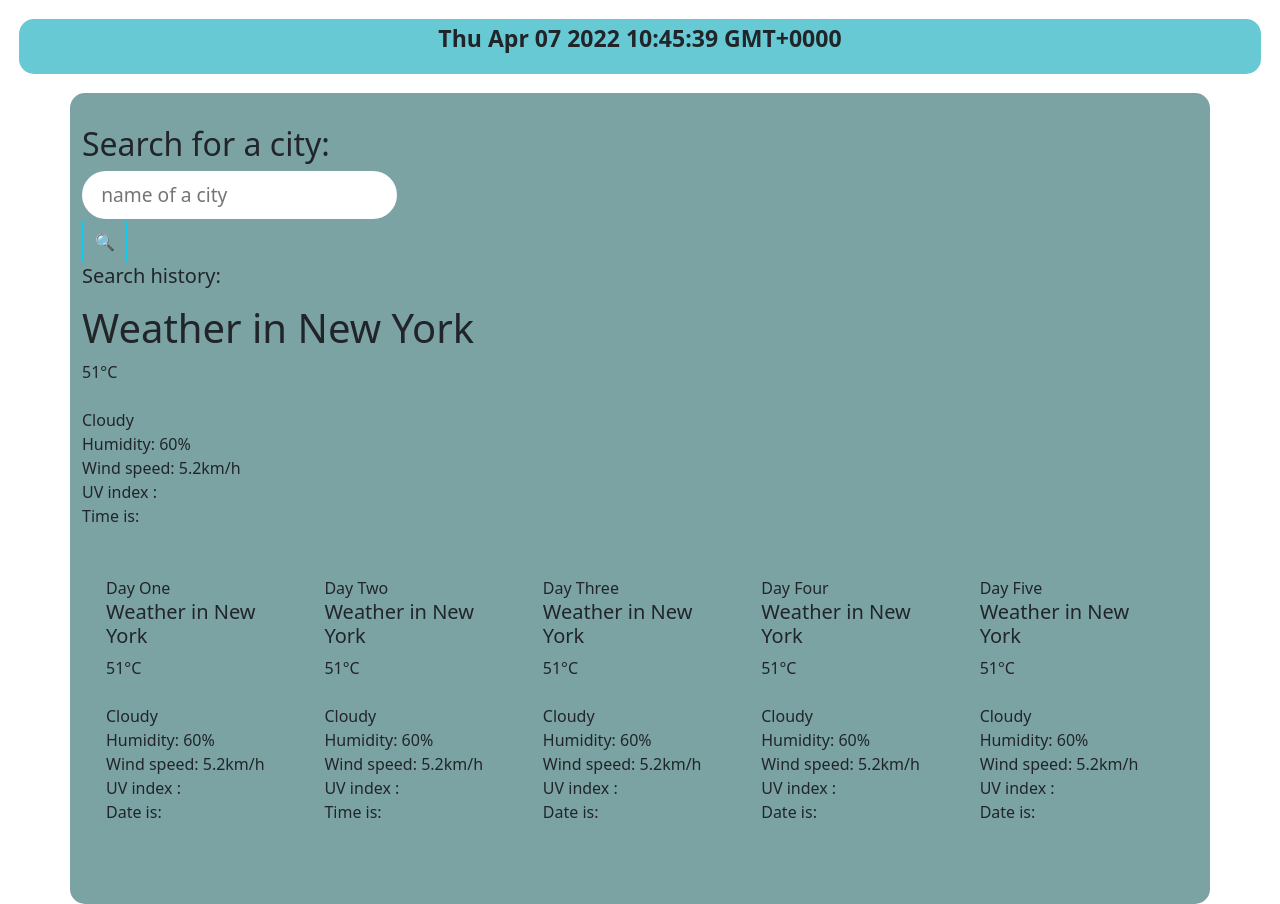
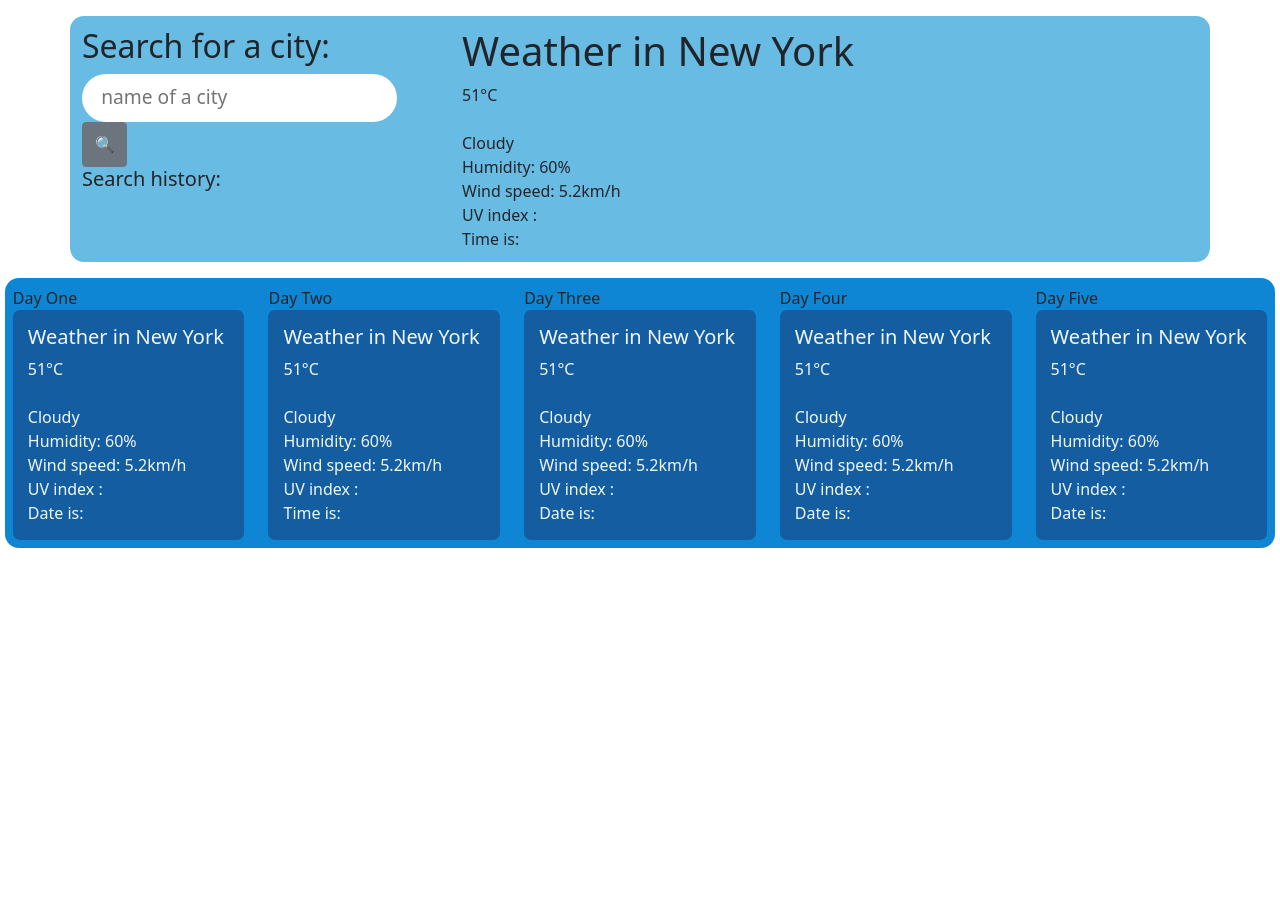
Before and after one commit to Moekabba/weather-dasboard, a plain HTML site: page index.html in a window 1280 px wide. After the commit the page ends 800 px from the top, so only its background shows below. Drawn offline with nearby package versions, Linux system fonts and the light colour scheme.

Commit message:
work on css

```diff
--- a/assets/app.js
+++ b/assets/app.js
@@ -1,9 +1,8 @@
 // my Api key to be use
 var myApiKey = "ecdc2e3e10911d9dd68cf81fb00dced1";
 var lat = 51.5073219;
-var lot = -0.1276474;
-// api with uv but can't accept q as location
-// https://api.openweathermap.org/data/2.5/onecall?lat=33.44&lon=-94.04&exclude&exclude=hourly,minutely,alerts&appid=ecdc2e3e10911d9dd68cf81fb00dced1
+var lon = -0.1276474;
+
 // Dom Elements
 var searchButton = document.getElementById("search-btn");
 var formEl = document.getElementById("form");
@@ -17,20 +16,24 @@ var humidEl = document.getElementById("humidity");
 var windEl = document.getElementById("wind");
 var uviEl = document.getElementById("UV");
 var timeEl = document.getElementById("time");
-// current day usiing moment.js (find a way to connect with search input so you can see different cities time)
+// current day usiing moment.js
 var today = moment();
 $("#currentDay").text(today);
-// -------
+// ------- get api fucntion to fetch in
 function getApi(name) {
   // searchHistory.innerHTML = " ";
   // console.log("HELLO");
   var requestUrl =
-    " https://api.openweathermap.org/data/2.5/onecall?lat=51.5073219&lon=-0.1276474&units=metric&exclude=minutely,hourly&appid=ecdc2e3e10911d9dd68cf81fb00dced1";
+    " https://api.openweathermap.org/data/2.5/onecall?lat=" +
+    lat +
+    "&lon=" +
+    lon +
+    "&units=metric&exclude=minutely,hourly&appid=ecdc2e3e10911d9dd68cf81fb00dced1";
 
   // "https://api.openweathermap.org/data/2.5/weather?q=" +
   // name +
   // "&units=metric&appid=ecdc2e3e10911d9dd68cf81fb00dced1";
-
+  // calling url
   fetch(requestUrl)
     .then(function (response) {
       console.log(response);
@@ -164,3 +167,7 @@ var formSubmitHandler = function (event) {
 };
 
 formEl.addEventListener("submit", formSubmitHandler);
+
+// todo ===>
+// set save input value with local Storage and render them.
+// make api url my dynamic
--- a/assets/style.css
+++ b/assets/style.css
@@ -1,11 +1,7 @@
 body {
   margin: 0;
-  /* display: flex; */
-  /* justify-content: center; */
   align-items: center;
-  height: 50vh;
-  /* why i cn't change bg color ? */
-  background-color: rgb(47, 203, 203);
+  height: 80vh;
   font-family: "Open Sans", sans-serif;
 }
 
@@ -13,23 +9,37 @@ body {
   display: flex;
   justify-content: center;
   font-size: larger;
-  background: rgb(103, 201, 211);
   border-radius: 15px;
   margin: 1em;
   padding: 2px;
 }
-#currentDay {
+/* #currentDay {
   font-size: 120%;
   font-weight: bolder;
-}
+} */
 
 .container {
-  background: #7ca3a4;
-  padding: 2rem;
-  border-radius: 15px;
-  width: 100%;
-  max-width: 420px;
+  background: #68bbe3;
+  padding: 0.7rem;
+  border-radius: 14px;
+
   margin: 1em;
+}
+.container2 {
+  background: #0e86d4;
+  padding: 0.5rem;
+  border-radius: 14px;
+  margin: 0.3em;
+}
+.day-one,
+.day-two,
+.day-three,
+.day-four,
+.day-five {
+  background: #145da0;
+  color: aliceblue;
+  padding: 15px;
+  border-radius: 7px;
 }
 
 button {
@@ -37,18 +47,12 @@ button {
   width: 45px;
   cursor: pointer;
 }
+
 input.search-bar {
   border: none;
-  /* outline: none; */
+  outline: none;
   padding: 0.5em 1em;
   border-radius: 24px;
-  background: #7c7c7c2b;
-  background-color: white;
-  /* color: rgb(39, 37, 37); */
   font-family: inherit;
   font-size: 120%;
 }
-
-.description {
-  text-transform: capitalize;
-}
--- a/index.html
+++ b/index.html
@@ -14,16 +14,9 @@
     <title>Weather Dashboard</title>
   </head>
   <body>
-    <!-- <header></header> -->
-    <header class="jumbotron">
-      <br />
-      <p id="currentDay" class="lead">Today is:</p>
-    </header>
-
     <div class="container">
       <div class="row">
-        <div class="col-md-4">
-          <!-- Content -->
+        <div class="col-4">
           <h2>Search for a city:</h2>
           <form id="form">
             <input
@@ -33,16 +26,19 @@
               placeholder="name of a city"
             />
             <!-- my button  -->
-            <button type="submit" id="search-btn" class="btn btn-outline-info">
+            <button
+              type="submit"
+              id="search-btn"
+              class="btn btn-outline-secondary btn-secondary"
+            >
               🔍
             </button>
           </form>
 
           <h5>Search history:</h5>
-          <ul class="col-4 mb-3"></ul>
+          <ul class="col mb-3"></ul>
         </div>
-
-        <div class="col-lg-12">
+        <div class="col-6">
           <!-- Content -->
           <h1 id="city">Weather in New York</h1>
           <div id="temp">51°C</div>
@@ -52,11 +48,16 @@
           <div id="wind">Wind speed: 5.2km/h</div>
           <div id="UV">UV index :</div>
           <div id="time">Time is:</div>
+        </div>
+      </div>
+    </div>
+
     <!-- future days container -->
-          <div class="container">
+    <div class="container2">
       <div class="row">
-              <div class="col ">Day One
-                <div id="day-one">
+        <div class="col">
+          Day One
+          <div id="day-one" class="day-one">
             <h5 id="day-one-city">Weather in New York</h5>
             <div id="day-one-temp">51°C</div>
             <img src="" alt="" id="oneicon" />
@@ -64,10 +65,12 @@
             <div id="day-one-humidity">Humidity: 60%</div>
             <div id="day-one-wind">Wind speed: 5.2km/h</div>
             <div id="day-one-UV">UV index :</div>
-                  <div id="date:">Date is:</div></div>
+            <div id="date:">Date is:</div>
           </div>
-              <div class="col">Day Two
-                <div id="day-two">
+        </div>
+        <div class="col">
+          Day Two
+          <div class="day-two">
             <h5 id="day-two-city">Weather in New York</h5>
             <div id="day-two-temp">51°C</div>
             <img src="" alt="" id="twoicon" />
@@ -78,8 +81,9 @@
             <div id="time">Time is:</div>
           </div>
         </div>
-              <div class="col">Day Three
-                <div id="day-three">
+        <div class="col">
+          Day Three
+          <div class="day-three">
             <h5 id="day-three-city">Weather in New York</h5>
             <div id="day-three-temp">51°C</div>
             <img src="" alt="" id="threeicon" />
@@ -90,8 +94,9 @@
             <div id="time">Date is:</div>
           </div>
         </div>
-              <div class="col">Day Four
-                <div id="day-four">
+        <div class="col">
+          Day Four
+          <div class="day-four">
             <h5 id="day-four-city">Weather in New York</h5>
             <div id="day-four-temp">51°C</div>
             <img src="" alt="" id="fouricon" />
@@ -102,8 +107,9 @@
             <div id="time">Date is:</div>
           </div>
         </div>
-              <div class="col">Day Five
-                <div id="day-five">
+        <div class="col">
+          Day Five
+          <div class="day-five">
             <h5 id="day-five-city">Weather in New York</h5>
             <div id="day-five-temp">51°C</div>
             <img src="" alt="" id="fiveicon" />
```
Lines whose indentation alone changed are shown as unchanged.
